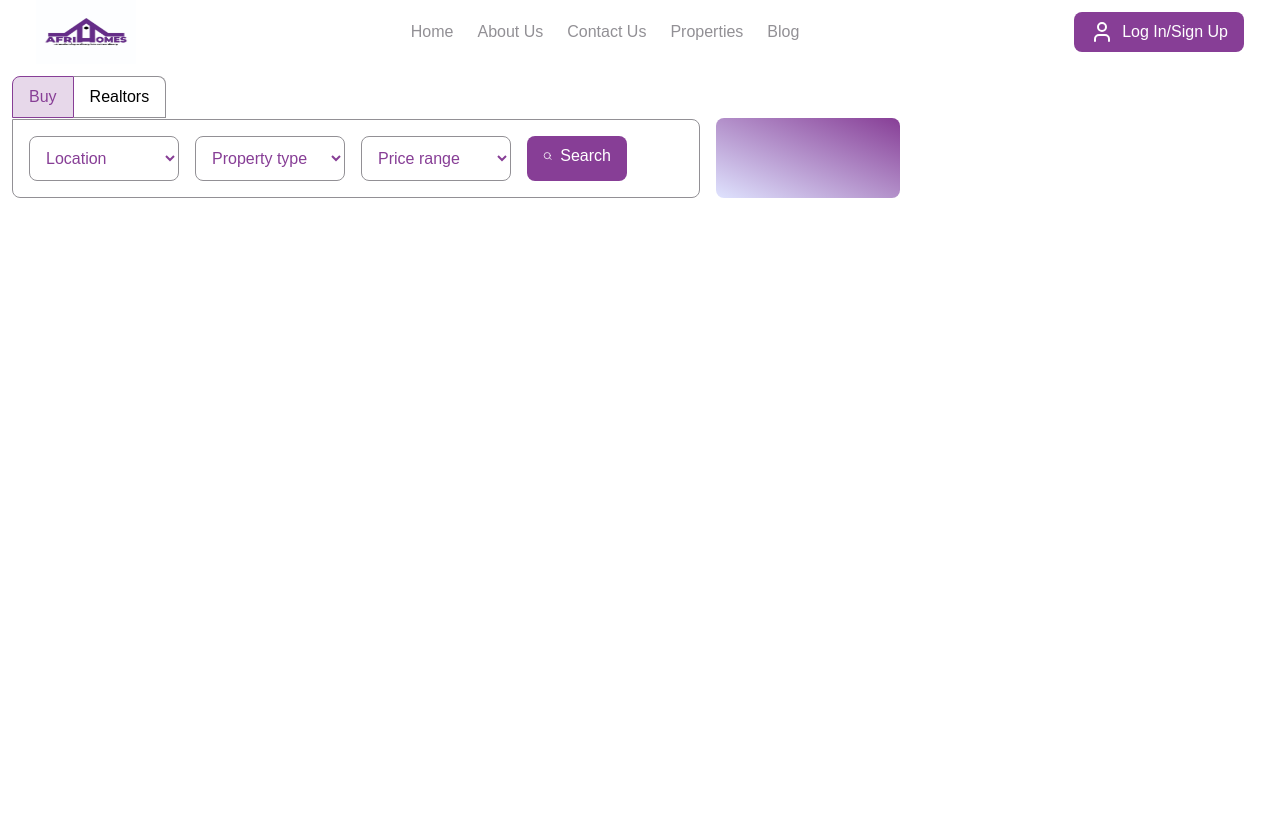
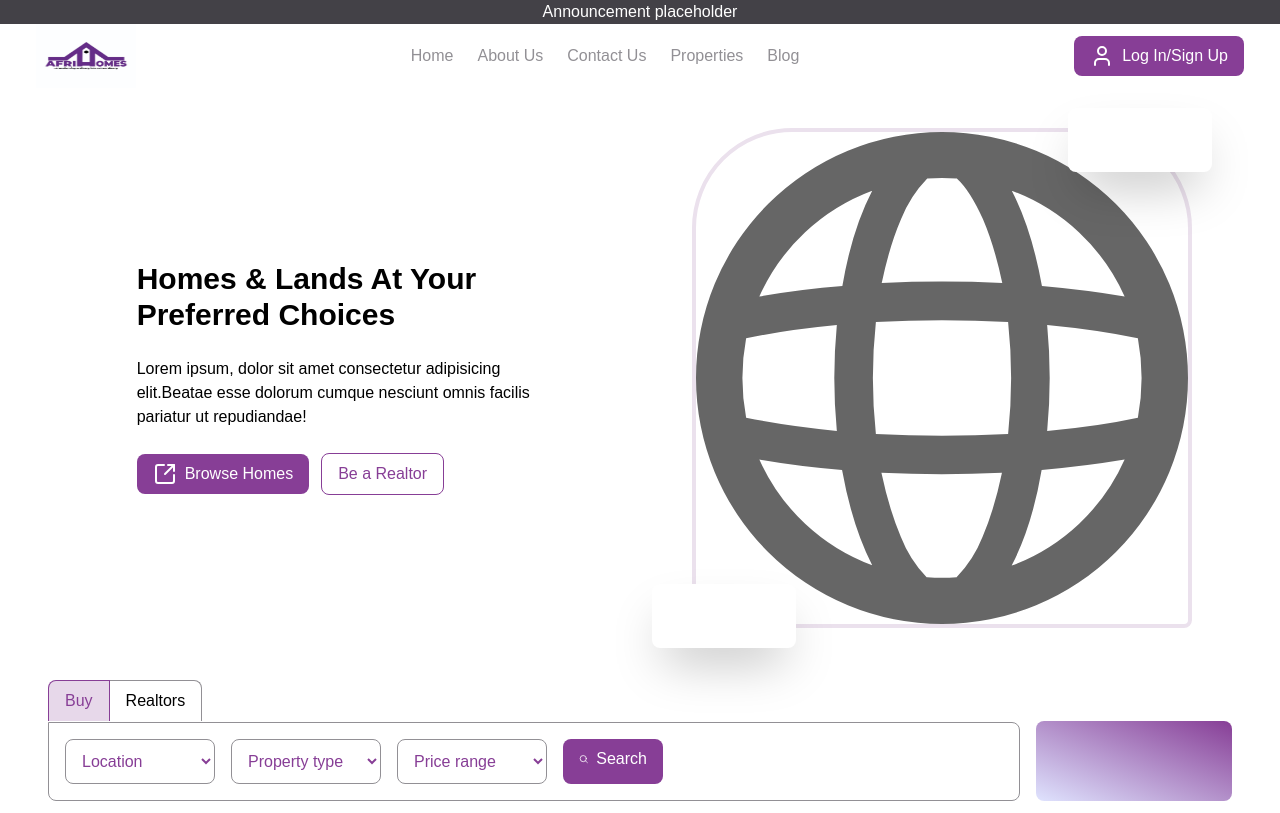
Before and after one commit to Alpinesbolt/Afrihomes, a Next.js app: page / in a window 1280 px wide. Built offline with nearby package versions, Linux system fonts and the light colour scheme.

Commit message:
HERO SECTION -Created the hero section and image template -modified the layout and other existing component to match ui

```diff
--- a/src/app/Components/UI/TabPanel.tsx
+++ b/src/app/Components/UI/TabPanel.tsx
@@ -16,15 +16,14 @@ export const TabPanel: FC<Tab> = ({
   activeTab,
 }) => {
   return (
-    <div className="tabs-panel">
+    <div className="flex-center">
       {content.map((c, index, arr) => (
         <Button
           key={c}
           content={c}
           onClick={() => setActiveTab(c)}
-          activeTab={c}
           className={clsx(
-            "btn btn-secondary border rounded-none capitalize",
+            "m-0 btn btn-secondary border rounded-none capitalize transition-colors duration-300 ease-linear border-b-0",
             activeTab === c
               ? "bg-primary/20 !border-l-1 border-primary text-primary  rounded-none rounded-tl-lg "
               : "border-subtle-text",
--- /dev/null
+++ b/src/app/Components/layouts/Hero.tsx
@@ -0,0 +1,41 @@
+import { FC } from "react";
+import { Button } from "../ui/Button";
+import { SquareArrowOutUpRight, Target } from "lucide-react";
+import Image from "next/image";
+export const Hero: FC = () => {
+  return (
+    <section className="grid grid-cols-2 items-center place-items-center py-10">
+      <div className="flex flex-col gap-6 items-start w-8/12">
+        <h1 className="text-3xl font-bold capitalize">
+          Homes & Lands At Your Preferred Choices
+        </h1>
+        <p className="text-base">
+          Lorem ipsum, dolor sit amet consectetur adipisicing elit.Beatae esse
+          dolorum cumque nesciunt omnis facilis pariatur ut repudiandae!
+        </p>
+        <div className="flex-center gap-3">
+          <Button
+            Icon={SquareArrowOutUpRight}
+            content="Browse Homes"
+            className="btn btn-primary"
+          />
+          <Button
+            className="btn btn-outline-primary border border-primary"
+            content="Be a Realtor"
+          />
+        </div>
+      </div>
+      <div className="relative h-[500px] w-[500px]">
+        <Image
+          alt="Hero Image"
+          src={"/globe.svg"}
+          height={500}
+          width={500}
+          className="border-4 border-button/fillpressed rounded-lg rounded-t-[100px] "
+        />
+        <div className="absolute -top-5 -right-5 h-16 w-36 bg-white shadow-2xl flex-center rounded-lg" />
+        <div className="absolute -bottom-5 -left-10 h-16 w-36 bg-white shadow-2xl flex-center rounded-lg" />
+      </div>
+    </section>
+  );
+};
--- a/src/app/Components/layouts/Search.tsx
+++ b/src/app/Components/layouts/Search.tsx
@@ -11,13 +11,13 @@ export const SearchFeature: FC = () => {
     setActiveTab(tab);
   };
   return (
-    <div className="flex flex-col justify-start items-start p-3">
+    <div className="flex flex-col justify-start items-start p-3 gap-0 *:m-0">
       <TabPanel
         content={searchTabs}
         setActiveTab={handleTabClick}
         activeTab={activeTab}
       />
-      <div className="flex justify-center items-center gap-4 h-20">
+      <div className="flex-center gap-4 h-20 w-full">
         <form className="grid grid-cols-[150px_150px_150px_100px] gap-4 border border-subtle-text rounded-lg rounded-tl-none w-full p-4">
           <select className="bg-white border border-subtle-text p-3 rounded-lg text-primary">
             <option>Location</option>
--- a/src/app/globals.css
+++ b/src/app/globals.css
@@ -5,6 +5,12 @@
 :root {
   --background: #ffffff;
   --foreground: #000000;
+}
+
+* {
+  box-sizing: border-box;
+  margin: 0;
+  padding: 0;
 }
 
 body {
@@ -27,7 +33,7 @@ body {
     @apply bg-white text-primary hover:bg-primary hover:text-white;
   }
 
-  .tabs-panel {
+  .flex-center {
     @apply flex justify-center items-center;
   }
 }
--- a/src/app/layout.tsx
+++ b/src/app/layout.tsx
@@ -15,6 +15,9 @@ export default function RootLayout({
   return (
     <html lang="en">
       <body>
+        <p className="w-full bg-anounceTag text-white text-center">
+          {"Announcement placeholder"}
+        </p>
         <Header />
         {children}
       </body>
--- a/src/app/page.tsx
+++ b/src/app/page.tsx
@@ -1,8 +1,10 @@
+import { Hero } from "./Components/layouts/Hero";
 import { SearchFeature } from "./Components/layouts/Search";
 
 export default function Home() {
   return (
-    <main>
+    <main className="w-full px-9 mx-auto">
+      <Hero />
       <SearchFeature />
     </main>
   );
--- a/tailwind.config.ts
+++ b/tailwind.config.ts
@@ -9,16 +9,18 @@ export default {
   theme: {
     extend: {
       colors: {
-        "primary":"#873E96",
-        "secondary":"#6C5CE7",
-        "tertiary":"#EDB31E",
-        "accent1":"#FF725E",
-        "accent2":"#FF9FB1",
-        "accent3":"#FEF0D5",
-        "accent4":"#DFE3FE",
-        "text":"#1C1A1F",
-        "subtle-text":"#929095",
-        "subtle-body-text":"#A9A9A9",
+        primary: "#873E96",
+        secondary: "#6C5CE7",
+        tertiary: "#EDB31E",
+        accent1: "#FF725E",
+        accent2: "#FF9FB1",
+        accent3: "#FEF0D5",
+        accent4: "#DFE3FE",
+        anounceTag: "#434147",
+        text: "#1C1A1F",
+        "button/fillpressed": "#EBE1ED",
+        "subtle-text": "#929095",
+        "subtle-body-text": "#A9A9A9",
       },
     },
   },
```
